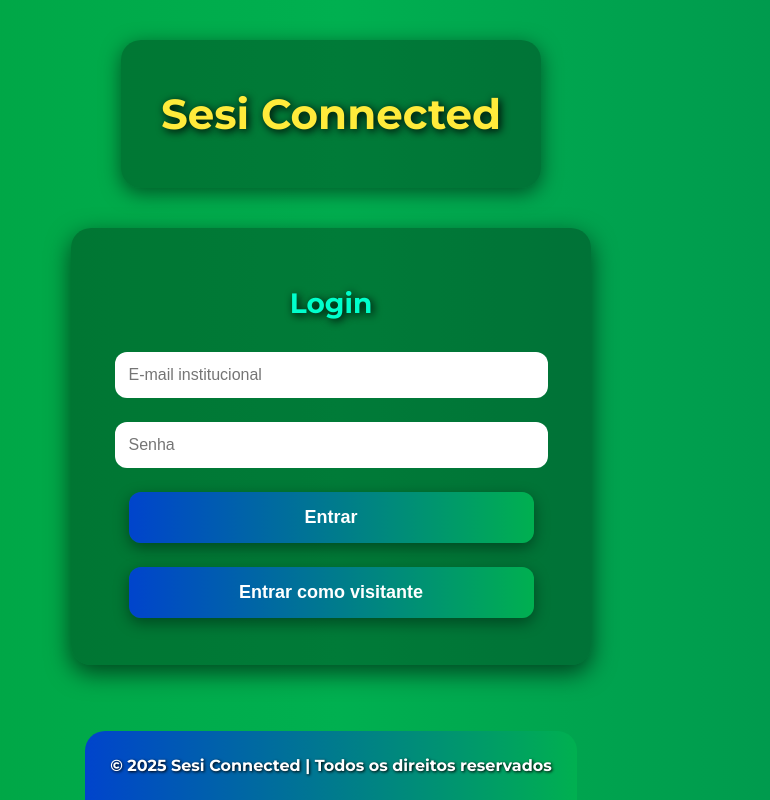
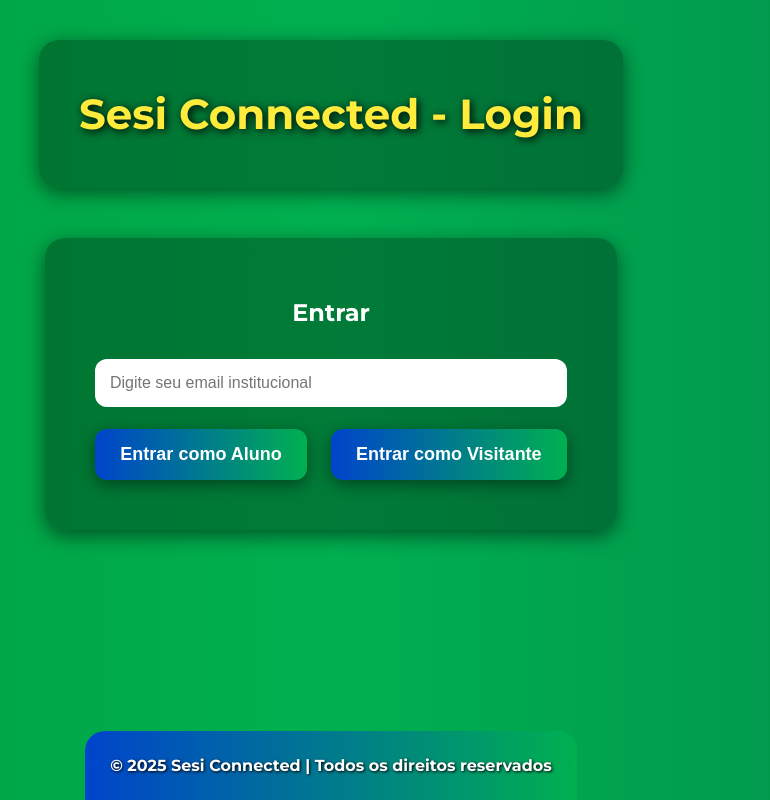
Before and after one commit to luiz-guilherme-valentine/Sesi-Connecteed, a website: page index.html in a window 1280 px wide. Shown: the whole page, without its empty margins (309-1079 px from the left). Drawn offline with Linux system fonts and the light colour scheme.

Commit message:
Update index.html

```diff
--- a/index.html
+++ b/index.html
@@ -41,32 +41,19 @@
     }
 
     .login-container {
-      max-width: 450px;
-      width: 90%;
-      margin: 40px auto;
+      max-width: 500px;
+      margin: 50px auto;
       background: rgba(0,0,0,0.3);
-      padding: 35px;
+      padding: 40px;
       border-radius: 20px;
-      box-shadow: 0 8px 25px rgba(0,0,0,0.6);
+      box-shadow: 0 6px 20px rgba(0,0,0,0.5);
       text-align: center;
-      animation: bannerGlow 5s ease-in-out infinite alternate;
+      transition: transform 0.3s;
     }
-    @keyframes bannerGlow {
-      0% { box-shadow: 0 8px 25px rgba(0,0,0,0.6); }
-      50% { box-shadow: 0 15px 40px rgba(0,0,0,0.9); }
-      100% { box-shadow: 0 8px 25px rgba(0,0,0,0.6); }
-    }
-
-    .login-container h2 {
-      margin-bottom: 20px;
-      font-size: 28px;
-      color: #00ffcc;
-      text-shadow: 2px 2px 8px #000;
-    }
-
+    .login-container:hover { transform: translateY(-5px); }
     .login-container input {
       width: 90%;
-      padding: 14px;
+      padding: 15px;
       margin: 12px 0;
       border-radius: 12px;
       border: none;
@@ -74,15 +61,10 @@
       outline: none;
       transition: 0.3s;
     }
-    .login-container input:focus {
-      box-shadow: 0 0 15px #00b050;
-    }
-
+    .login-container input:focus { box-shadow: 0 0 15px #00b050; }
     .login-container button {
-      width: 90%;
-      padding: 15px;
+      padding: 15px 25px;
       font-size: 18px;
-      margin: 12px 0;
       border-radius: 12px;
       border: none;
       background: linear-gradient(90deg, #0044cc, #00b050);
@@ -91,6 +73,7 @@
       font-weight: bold;
       transition: all 0.4s;
       box-shadow: 0 5px 15px rgba(0,0,0,0.4);
+      margin: 10px;
     }
     .login-container button:hover {
       background: linear-gradient(90deg, #00b050, #0044cc);
@@ -99,7 +82,6 @@
     }
 
     footer {
-      margin-top: auto;
       text-align: center;
       padding: 25px;
       background: linear-gradient(90deg, #0044cc, #00b050);
@@ -108,60 +90,49 @@
       color: #fff;
       font-weight: bold;
       text-shadow: 1px 1px 3px #000;
-    }
-
-    @media (max-width: 768px) {
-      header h1 { font-size: 30px; }
-      .login-container h2 { font-size: 22px; }
-      .login-container { margin: 20px 15px; padding: 25px; }
+      margin-top: auto;
     }
   </style>
 </head>
 <body>
   <header>
-    <h1>Sesi Connected</h1>
+    <h1>Sesi Connected - Login</h1>
   </header>
 
-  <div class="login-container">
-    <h2>Login</h2>
-    <form onsubmit="return validarEmail(event)">
-      <input type="text" id="email" placeholder="E-mail institucional" required>
-      <input type="password" id="senha" placeholder="Senha" required>
-      <button type="submit">Entrar</button>
-    </form>
-    <button onclick="entrarVisitante()">Entrar como visitante</button>
-  </div>
+  <main>
+    <div class="login-container">
+      <h2>Entrar</h2>
+      <input type="text" id="email" placeholder="Digite seu email institucional">
+      <br>
+      <button onclick="entrarAluno()">Entrar como Aluno</button>
+      <button onclick="entrarVisitante()">Entrar como Visitante</button>
+    </div>
+  </main>
 
   <footer>
     © 2025 Sesi Connected | Todos os direitos reservados
   </footer>
 
   <script>
-    function validarEmail(e) {
-      e.preventDefault();
-      const email = document.getElementById('email').value.trim();
-      const regex = /^[0-9]{10}@alunosesimg\.com\.br$/;
+    function validarEmail(email) {
+      // Regex: pelo menos 2 números diferentes + domínio fixo
+      const regex = /^(?!.*(\d)\1{5,})(\d{5,10})@alunosesimg\.com\.br$/;
+      return regex.test(email);
+    }
 
-      if (!regex.test(email)) {
-        alert("O e-mail deve conter 10 números variados seguidos de @alunosesimg.com.br");
-        return false;
+    function entrarAluno() {
+      const email = document.getElementById("email").value.trim();
+      if (!validarEmail(email)) {
+        alert("Email inválido! Use o formato correto: 0001056131@alunosesimg.com.br");
+        return;
       }
-
-      // Verifica se todos os números não são iguais
-      const numeros = email.split("@")[0];
-      if (/^(\d)\1+$/.test(numeros)) {
-        alert("Os números não podem ser todos iguais!");
-        return false;
-      }
-
-      alert("Login realizado com sucesso!");
-      return true;
+      // Redireciona com tipo=aluno
+      window.location.href = "noticias.html?tipo=aluno";
     }
 
     function entrarVisitante() {
-      alert("Entrando como visitante...");
-      // redirecionar para a página inicial de notícias
-      window.location.href = "home.html";
+      // Redireciona com tipo=visitante
+      window.location.href = "noticias.html?tipo=visitante";
     }
   </script>
 </body>
```
